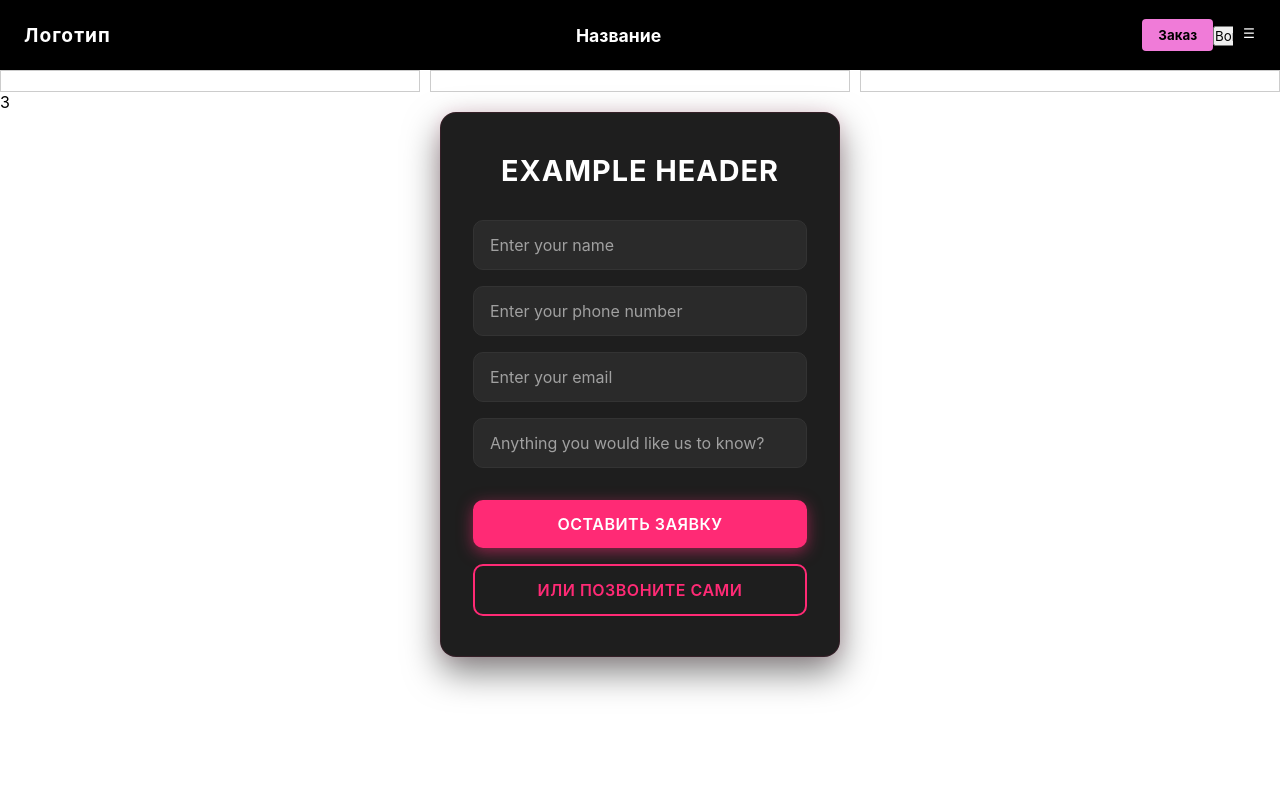
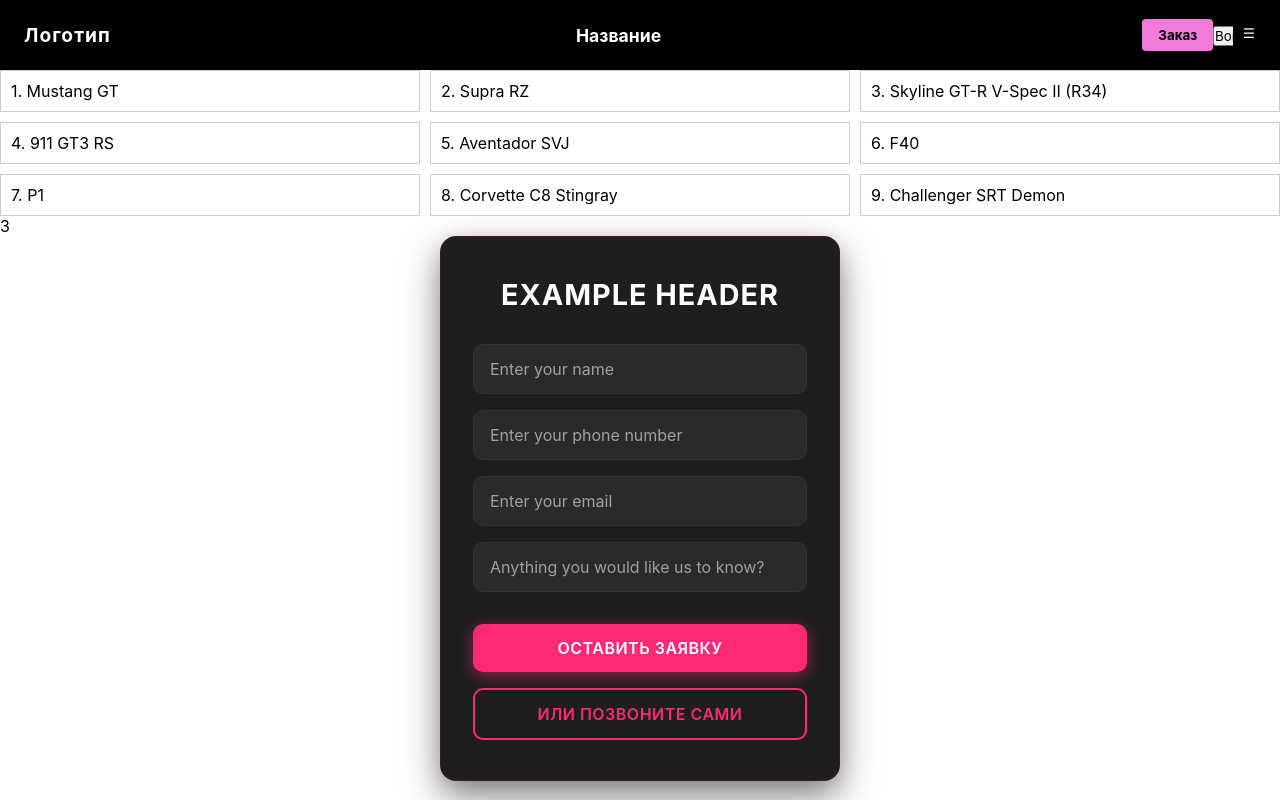
Before and after one commit to smmrlg/website, a Vue app: page /order in a window 1280 px wide. Built offline with nearby package versions, Linux system fonts and the light colour scheme.

Commit message:
new array (result) that takes 0-8 elements of cars array

```diff
--- a/src/components/CarCard.vue
+++ b/src/components/CarCard.vue
@@ -54,6 +54,9 @@ const totalResults = computed( () => { // переменная которая д
       }
 })
 
+const result = cars.value.slice (0,9)
+
+
 </script>
 
 <template>
@@ -77,7 +80,7 @@ const totalResults = computed( () => { // переменная которая д
 
         <!-- То что делали вчера -->
        <div class = "grid-table">
-            <div v-for = "car in totalResults" :key="car.id" class="grid-cell">
+            <div v-for = "car in result" :key="car.id" class="grid-cell">
               <span class = "cell-title"> {{ car.model }} </span>
               <span class = "cell-subtitle"> </span>
             </div>
```
